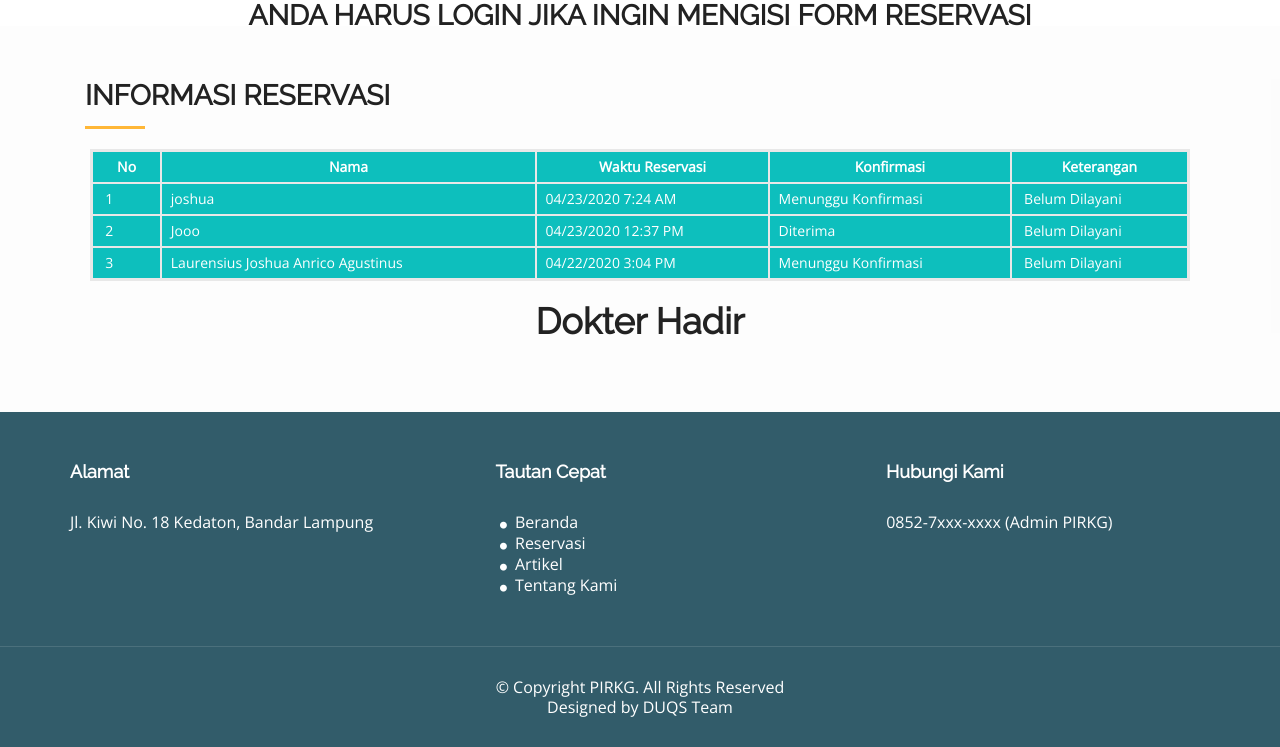
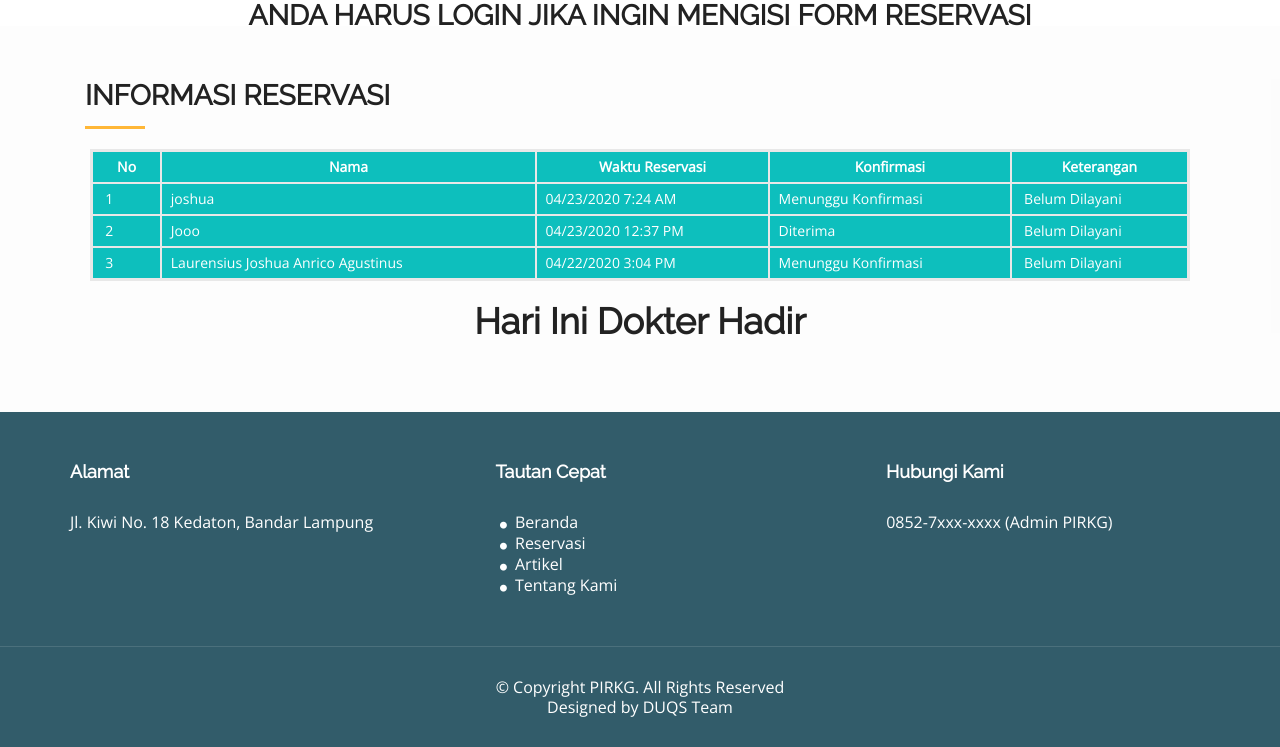
Before and after one commit to Mariadinii/PIRKG, a CodeIgniter app: page /PIRKG/index.php/admins/reservation in a window 1280 px wide. Shown: the part 684-1431 px from the top of the page. Run offline with CodeIgniter, Linux system fonts and the light colour scheme; data comes from the database, SQL or seed files in the repository; some libraries are stand-ins or nearby versions; some web fonts are replaced.

Commit message:
Update reservation.php

```diff
--- a/application/views/admins/reservation.php
+++ b/application/views/admins/reservation.php
@@ -249,9 +249,9 @@
     foreach ($users as $user) {
       if ($user['id_pengguna'] ==='14') {
         if ($user['admin_dokter'] === 'hadir') {
-           echo '<h1 style="text-align: center;">Dokter Hadir</h1>';
+           echo '<h1 style="text-align: center;">Hari Ini Dokter Hadir</h1>';
         }else{
-           echo '<h1 style="text-align: center;">Dokter Tidak Hadir</h1>';
+           echo '<h1 style="text-align: center;">Dokter Tidak Hadir Hari Ini</h1>';
         }
       }
     }
```
